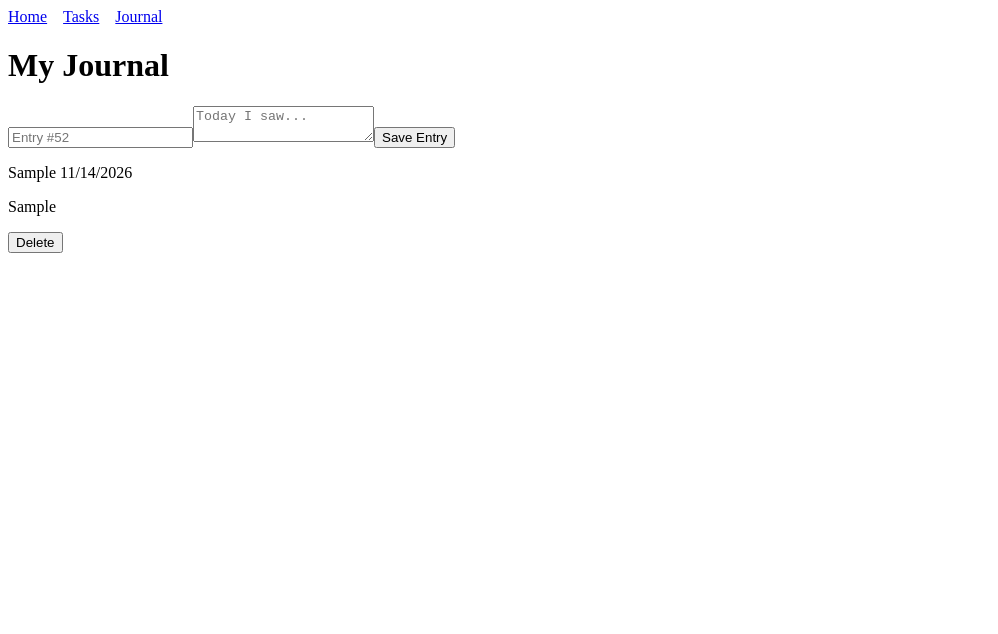
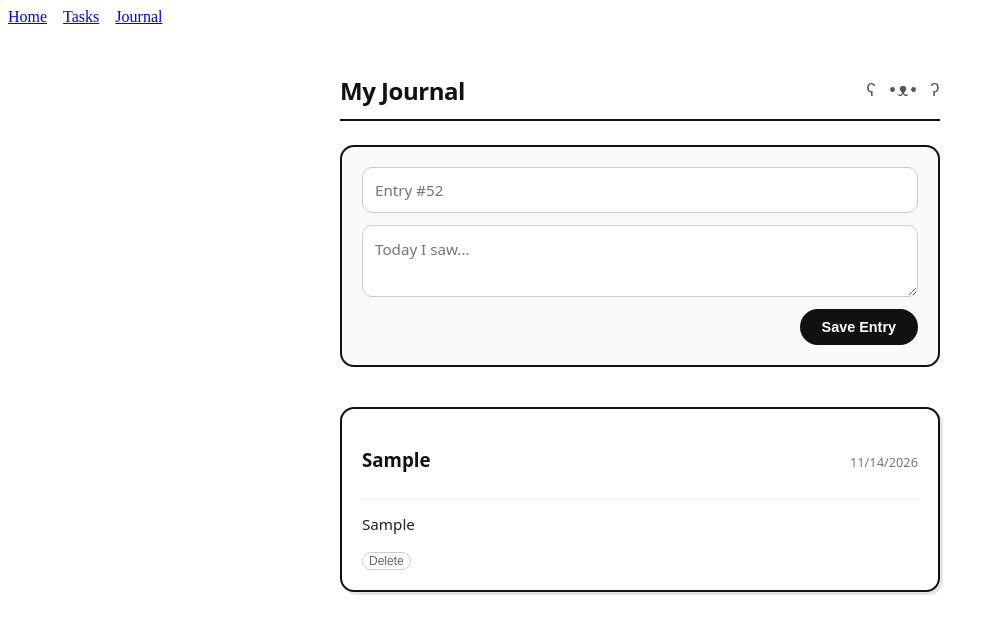
Before and after one commit to gamejam-sandwich/todo-app, a React (Vite) app: page /journals in a window 1280 px wide. Both pictures are taken after typing "Sample", "Sample" into the empty fields and a click on the button "Save Entry". Shown: the top 634 px of the page, without its empty margins (0-998 px from the left). Built offline with nearby package versions, Linux system fonts and the light colour scheme.

Commit message:
Styled journal

```diff
--- a/src/pages/Home.jsx
+++ b/src/pages/Home.jsx
@@ -0,0 +1 @@
+// TODO: a feature that lets users upload images and use them as stickers on their journal cover?
--- /dev/null
+++ b/src/pages/Journal.css
@@ -0,0 +1,160 @@
+.journal-container {
+    max-width: 600px;
+    margin: 0 auto;
+    padding: 2rem 1rem;
+    color: #111111;
+    font-family: system-ui, -apple-system, BlinkMacSystemFont, 'Segoe UI', Roboto, Oxygen, Ubuntu, Cantarell, 'Open Sans', 'Helvetica Neue', sans-serif;
+}
+
+/* header decoration */
+.journal-header {
+    display: flex;
+    align-items: center;
+    justify-content: space-between;
+    border-bottom: 2px solid #111111;
+    padding-bottom: 0.75rem;
+    margin-bottom: 1.5rem;
+}
+
+.journal-header h1 {
+    margin: 0;
+    font-size: 1.5rem;
+    font-weight: 700;
+    letter-spacing: -0.02em;
+}
+
+.bear-face {
+    font-family: monospace;
+    font-size: 1.1rem;
+    color: #555555;
+    user-select: none;
+}
+
+/* journal input section */
+.journal-form {
+    display: flex;
+    flex-direction: column;
+    gap: 0.75rem;
+    margin-bottom: 2.5rem;
+    background-color: #fafafa;
+    border: 2px solid #111111;
+    border-radius: 14px;
+    padding: 1.25rem;
+}
+
+.journal-input,
+.journal-textarea {
+    width: 100%;
+    box-sizing: border-box;
+    background-color: #ffffff;
+    color: #111111;
+    border: 1.5px solid #cccccc;
+    border-radius: 10px;
+    padding: 0.75rem;
+    font-size: 0.95rem;
+    font-family: inherit;
+    transition: border-color 0.15s ease;
+}
+
+.journal-input:focus,
+.journal-textarea:focus {
+    outline: none;
+    border-color: #111111;
+}
+
+.journal-textarea {
+    resize: vertical;  /* allow resizing of the text area */
+    line-height: 1.5;
+}
+
+.journal-submit-btn {
+    align-self: flex-end;
+    background-color: #111111;
+    color: #ffffff;
+    border: 2px solid #111111;
+    border-radius: 999px;
+    padding: 0.5rem 1.25rem;
+    font-size: 0.9rem;
+    font-weight: 600;
+    cursor: pointer;
+    transition: transform 0.1s ease, background-color 0.15s ease;
+}
+
+.journal-submit-btn:hover {
+    background-color: #555555;
+}
+
+.journal-submit-btn:active {
+    transform: translateY(1px);
+}
+
+/* entries feed */
+.entries-feed {
+    display: flex;
+    flex-direction: column;
+    gap: 1.25rem;
+}
+
+.empty-state {
+    text-align: center;
+    color: #777777;
+    padding: 2rem;
+    border: 1.5px dashed #cccccc;
+    border-radius: 14px;
+    font-size: 0.95rem;
+}
+
+.entry-card {
+    background-color: #ffffff;
+    border: 2px solid #111111;
+    border-radius: 14px;
+    padding: 1.25rem;
+    box-shadow: 3px 3px 0px #e5e5e5;
+}
+
+.entry-card-header {
+    display: flex;
+    justify-content: space-between;
+    align-items: baseline;
+    gap: 1rem;
+    border-bottom: 1px solid #eeeeee;
+    padding-bottom: 0.5rem;
+    margin-bottom: 0.75rem;
+}
+
+.entry-title {
+    margin: 0;
+    font-size: 1.1rem;
+    font-weight: 700;
+}
+
+.entry-date {
+    color: #777777;
+    font-size: 0.8rem;
+    white-space: nowrap;
+}
+
+.entry-content {
+    white-space: pre-wrap;
+    margin: 0 0 1rem 0;
+    line-height: 1.6;
+    color: #222222;
+    font-size: 0.95rem;
+}
+
+.entry-delete-btn {
+    background: none;
+    border: 1px solid #cccccc;
+    color: #666666;
+    border-radius: 999px;
+    padding: 0.25rem 0.75 rem;
+    font-size: 0.75rem;
+    cursor: pointer;
+    transition: all 0.15s ease;
+}
+
+.entry-delete-btn:hover {
+    border-color: #111111;
+    color: #111111;
+    background-color: #f2f2f2;
+}
--- a/src/pages/Journal.jsx
+++ b/src/pages/Journal.jsx
@@ -1,4 +1,5 @@
 import { useState, useEffect } from 'react';
+import './Journal.css';
 
 export default function Journal() {
     const [entries, setEntries] = useState(() => {
@@ -22,7 +23,7 @@ export default function Journal() {
             title: title ? title.trim() : "Untitled Entry",
             content: content,
             date: new Date().toLocaleDateString(),
-        }
+        };
 
         setEntries([...entries, newEntry]);
         setTitle('');
@@ -34,32 +35,40 @@ export default function Journal() {
     }
 
     return (
-        <div>
-            <h1>My Journal</h1>
-            <form onSubmit={handleSaveEntry}>
+        <div className="journal-container">
+            <header className="journal-header">
+                <h1>My Journal</h1>
+                <span className="bear-face">ʕ •ᴥ• ʔ</span>
+            </header>
+            <form className="journal-form" onSubmit={handleSaveEntry}>
                 <input
+                    className="journal-input"
                     type="text"
                     placeholder="Entry #52"
                     value={title}
                     onChange={(e) => setTitle(e.target.value)}
                 />
                 <textarea
+                    className="journal-textarea"
                     placeholder="Today I saw..."
                     value={content}
                     onChange={(e) => setContent(e.target.value)}
                 />
-                <button type="submit">Save Entry</button>
+                <button className="journal-submit-btn" type="submit">Save Entry</button>
             </form>
 
-            <div>
+            <div className="entriesFeed">
                 {entries.length === 0 ? (
-                    <p>No entries yet</p>
+                    <p className="empty-state">No entries yet</p>
                 ) : (
                     entries.map((entry) => (
-                        <article key={entry.id}>
-                            <h>{entry.title} {entry.date}</h>
-                            <p>{entry.content}</p>
-                            <button onClick={() => handleDeleteEntry(entry.id)}>Delete</button>
+                        <article className="entry-card" key={entry.id}>
+                            <div className="entry-card-header">
+                                <h3 className="entry-card-title">{entry.title}</h3>
+                                <span className="entry-date">{entry.date}</span>
+                            </div>
+                            <p className="entry-content">{entry.content}</p>
+                            <button className="entry-delete-btn" onClick={() => handleDeleteEntry(entry.id)}>Delete</button>
                         </article>
                     ))
                 )
```
